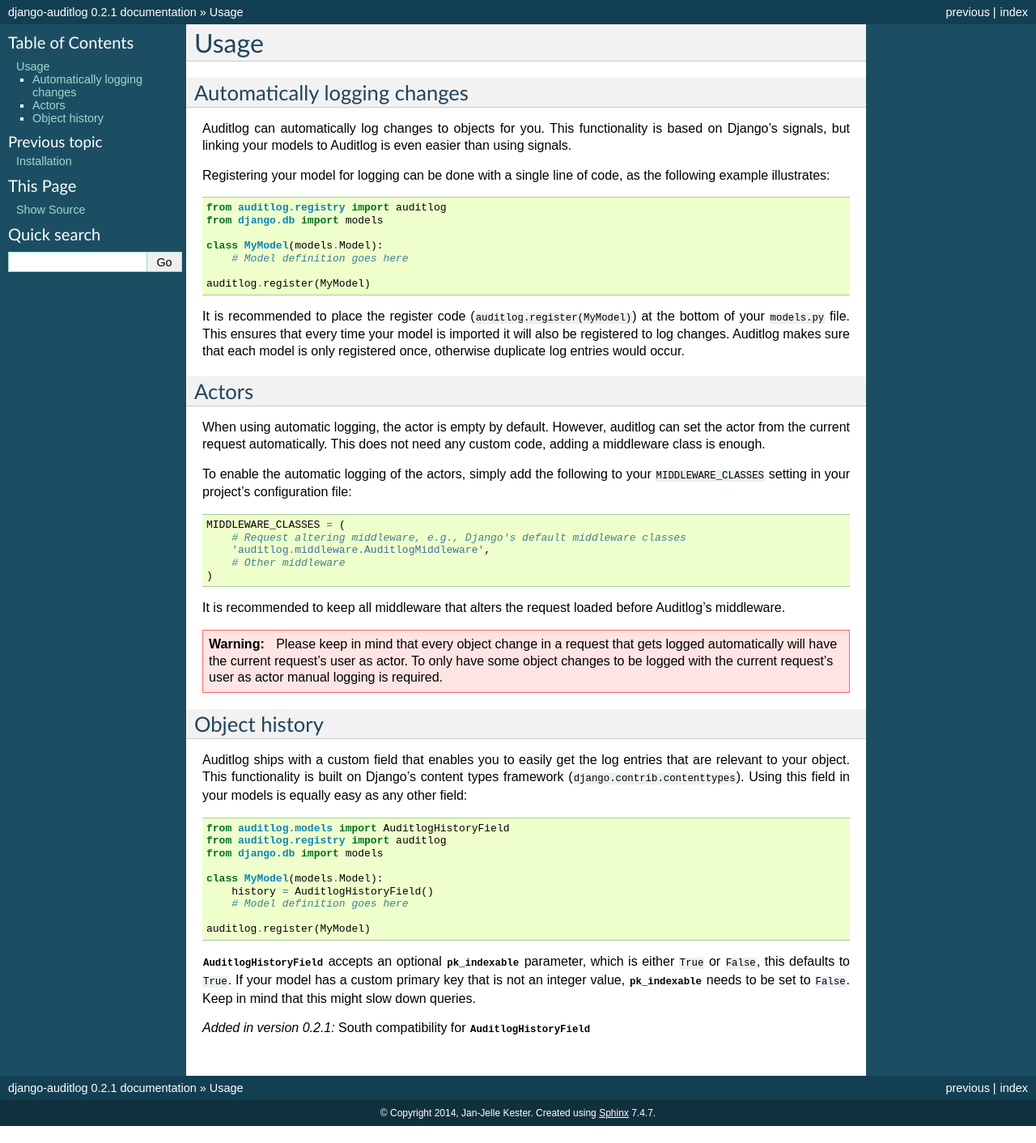
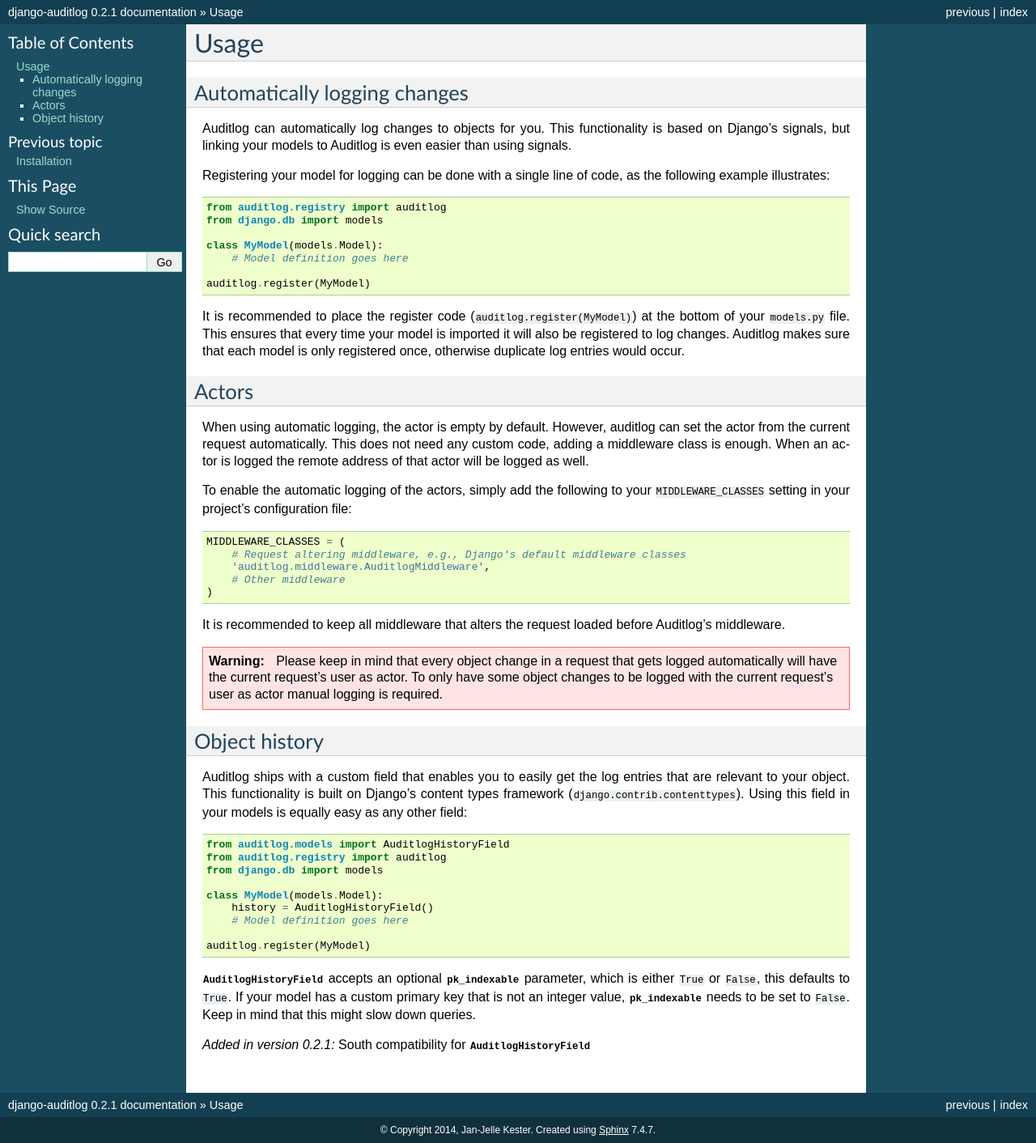
Before and after one commit to jazzband/django-auditlog, a Sphinx documentation site: the page built from docs/source/usage.rst, in a window 1280 px wide. Shown: the whole page at 81% size. Built offline with Sphinx 7.4.7, drawn with Linux system fonts in a browser that asks for light colours; pages that are not in the unit, such as notebooks, are missing from menus; before the commit the page ends 1391 px from its top, so only the background shows below that.

Commit message:
Update documentation for new feature

```diff
--- a/docs/source/usage.rst
+++ b/docs/source/usage.rst
@@ -25,7 +25,8 @@
 ------
 
 When using automatic logging, the actor is empty by default. However, auditlog can set the actor from the current
-request automatically. This does not need any custom code, adding a middleware class is enough.
+request automatically. This does not need any custom code, adding a middleware class is enough. When an actor is logged
+the remote address of that actor will be logged as well.
 
 To enable the automatic logging of the actors, simply add the following to your ``MIDDLEWARE_CLASSES`` setting in your
 project's configuration file::
```
